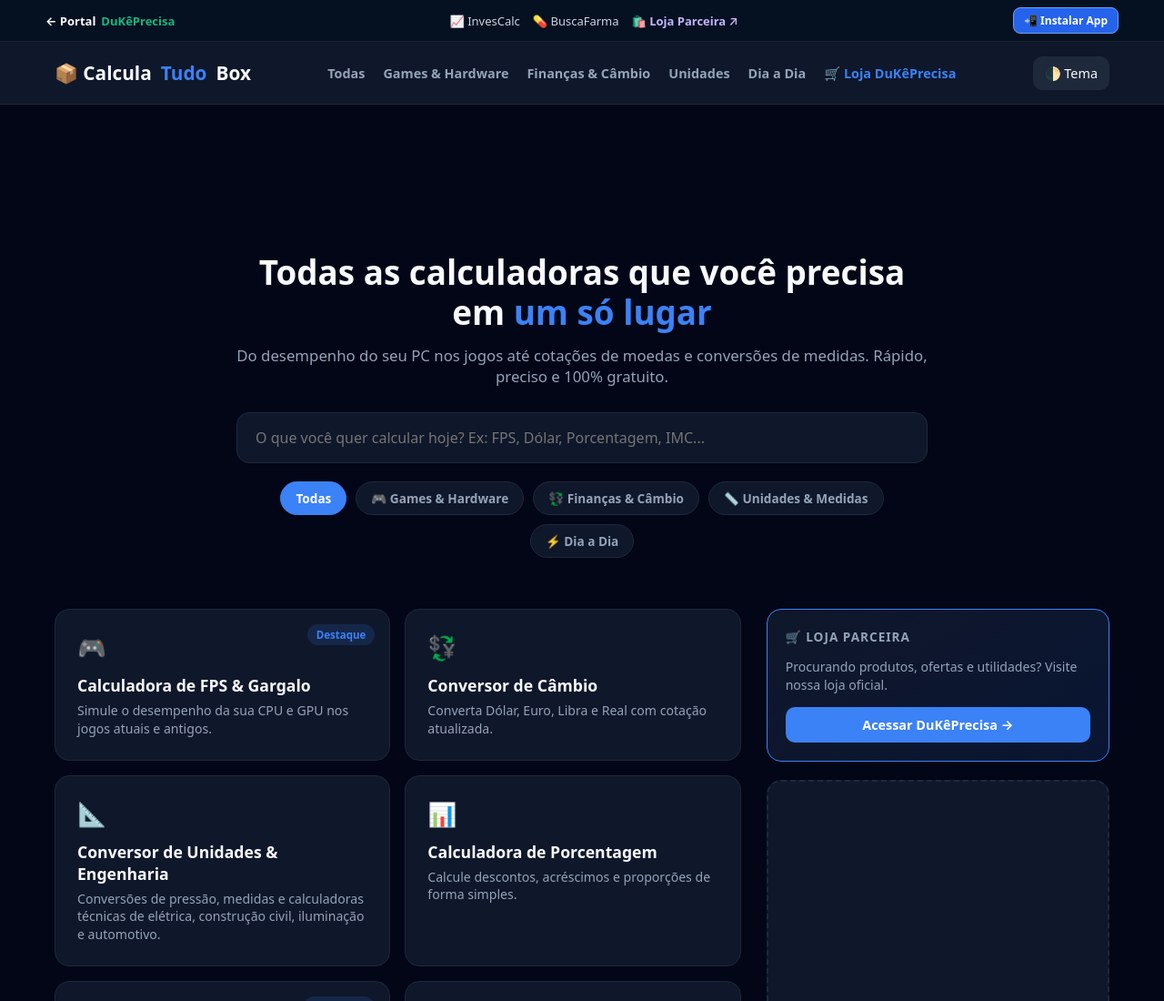
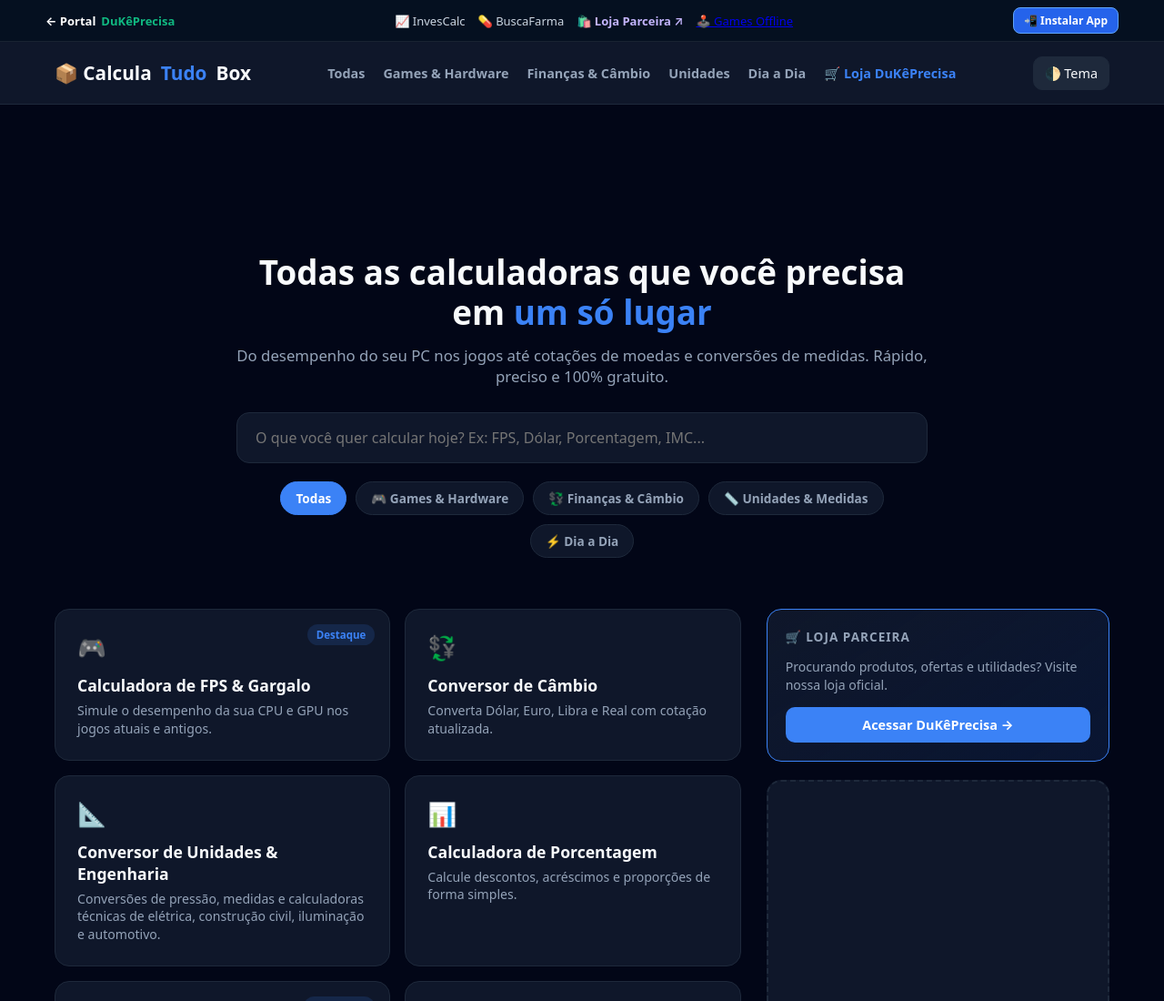
Before and after one commit to DuKePrecisa/calculatudobox, a plain HTML site: page CalculaTudoBox/index.html in a window 1280 px wide. Shown: the top 1100 px of the page at 91% size. Drawn offline with Linux system fonts and the light colour scheme.

Commit message:
Add link to Games Offline in index.html

```diff
--- a/CalculaTudoBox/index.html
+++ b/CalculaTudoBox/index.html
@@ -86,6 +86,7 @@
       <a href="https://invescalc.dukeprecisa.com.br" style="color:#cbd5e1; text-decoration:none;">📈 InvesCalc</a>
       <a href="https://buscafarma.dukeprecisa.com.br" style="color:#cbd5e1; text-decoration:none;">💊 BuscaFarma</a>
       <a href="https://sites.google.com/view/dukeprecisa" target="_blank" rel="noopener" style="color:#c4b5fd; font-weight:600; text-decoration:none;">🛍️ Loja Parceira ↗</a>
+      <a href="/games.html">🕹️ Games Offline</a>
     </div>
     <button type="button" onclick="triggerPwaInstall()" style="background:#2563eb; color:#fff; border:1px solid #60a5fa; border-radius:8px; padding:5px 11px; font-size:12px; font-weight:700; cursor:pointer;">
     📲 Instalar App
```
